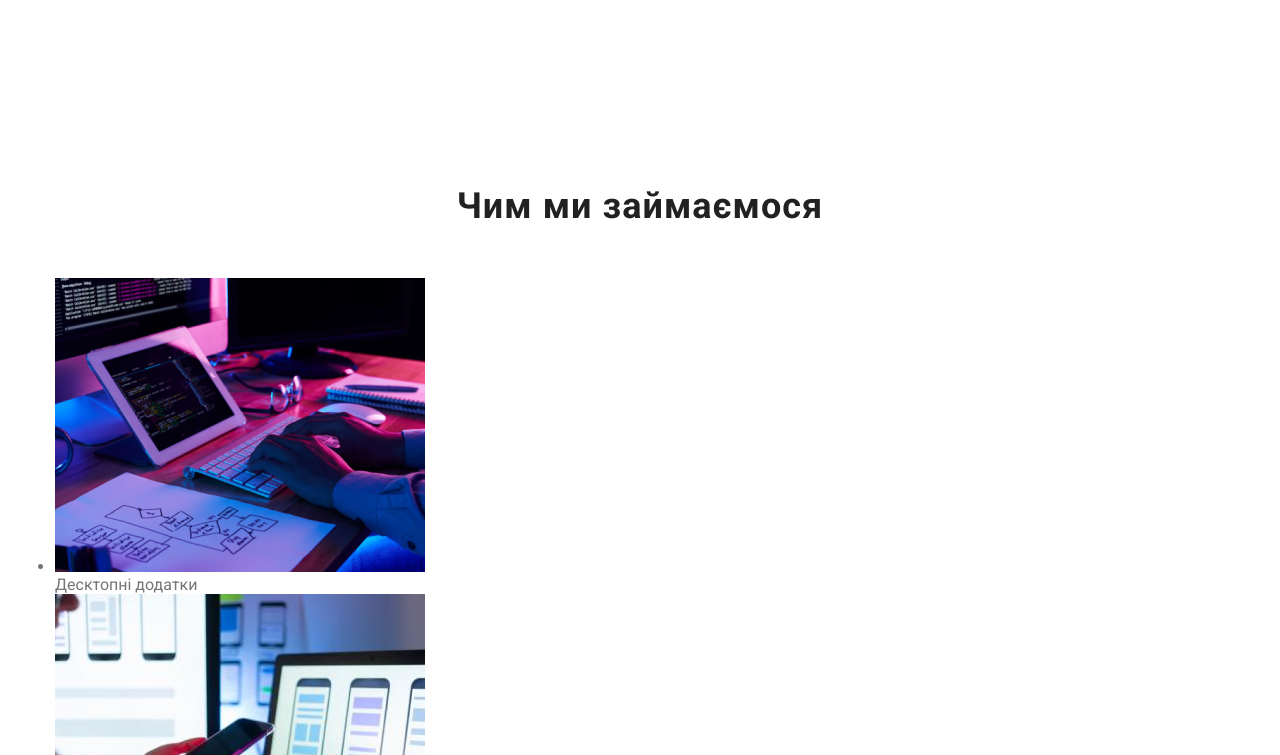
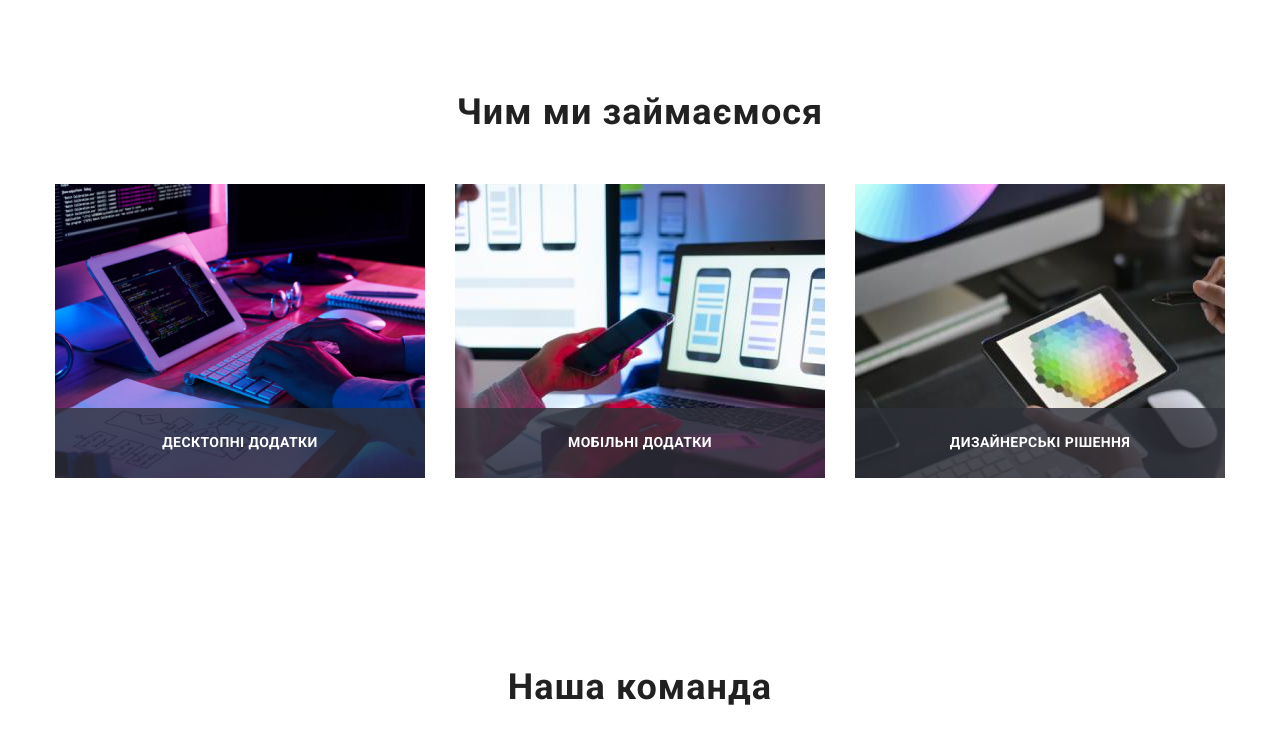
Before and after one commit to serhii-vasylenko/goit-markup-hw-07, a plain HTML site: page index.html in a window 1280 px wide. Shown: the part 1025-1780 px from the top of the page. Drawn offline with nearby package versions, Linux system fonts and the light colour scheme; files whose address does not match are found by name.

Commit message:
refactored portfolio-section

```diff
--- /dev/null
+++ b/sass/components/_portfolio-section.scss
@@ -0,0 +1,33 @@
+.portfolio {
+    padding-top: 0;
+}
+
+.portfolio-list {
+    @extend %list;
+    display: flex;
+    justify-content: space-between;
+}
+
+.portfolio-list__item {
+    position: relative;
+}
+
+.portfolio-list__text {
+    position: absolute;
+    left: 0;
+    bottom: 0;
+
+    padding-top: 27px;
+    padding-bottom: 27px;
+    width: 100%;
+
+    font-weight: 700;
+    font-size: 14px;
+    line-height: 1.14;
+    letter-spacing: 0.03em;
+    text-transform: uppercase;
+    text-align: center;
+
+    color: $secondary-text-color;
+    background: rgba(47, 48, 58, 0.8);
+}
--- a/sass/main.scss
+++ b/sass/main.scss
@@ -8,3 +8,4 @@
 @import './components/header';
 @import './components/hero-section';
 @import './components/qualities-section';
+@import './components/portfolio-section';
```
Also changed, not shown: css/main.css, css/main.min.css, 2 other files.
